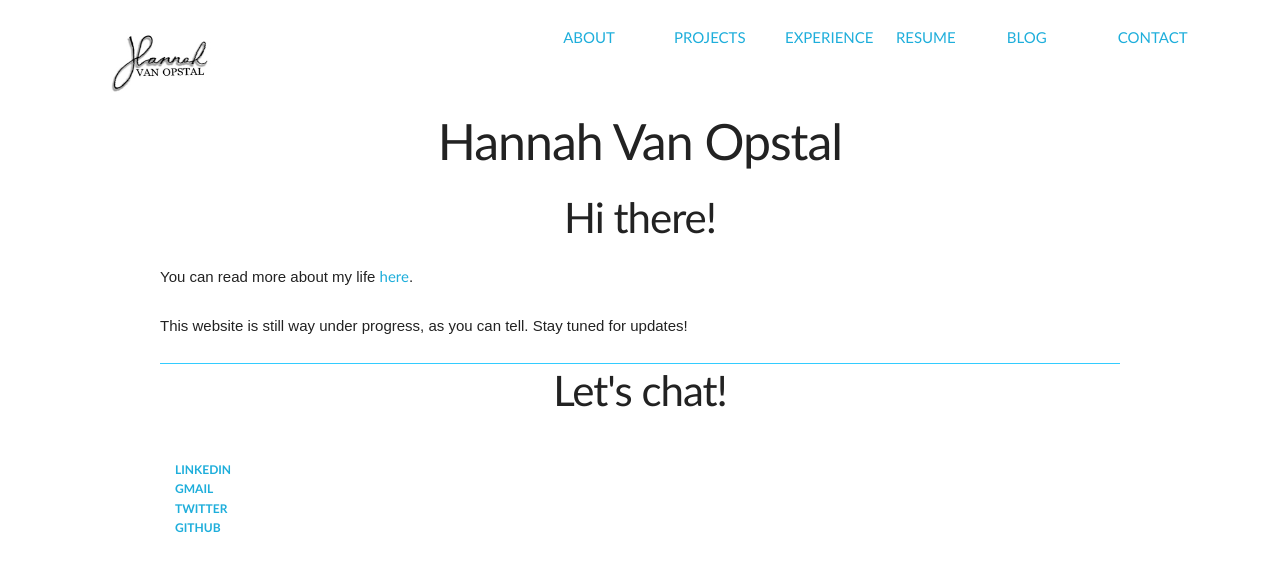
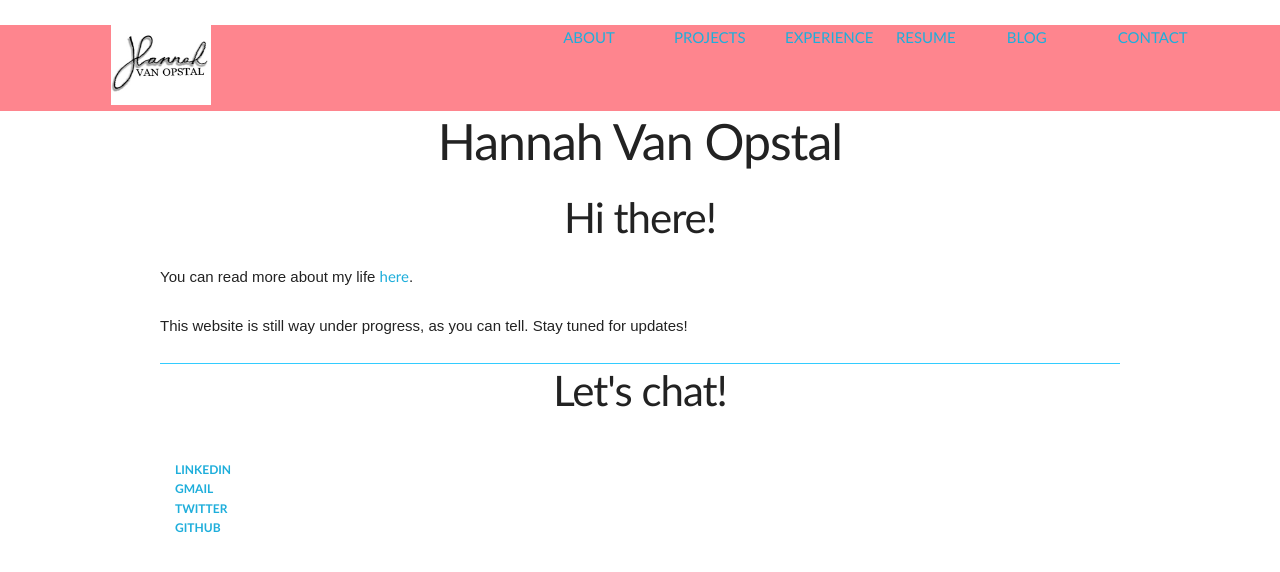
Before and after one commit to hvanopstal/hvanopstal.github.io, a Jekyll site: the page index.html, which Jekyll copies as it is, in a window 1280 px wide. Shown: the top 572 px of the page. Built offline with Jekyll 4.4.1, drawn with Linux system fonts in a browser that asks for light colours.

Commit message:
Update main.css
added navigation bar background colour (hopefully)

```diff
--- a/css/main.css
+++ b/css/main.css
@@ -67,3 +67,6 @@ ul.posts {
 ul.posts li {
   list-style: none;
 }
+div.navigation-bar {
+  background-color: #FE858E;
+}
```
